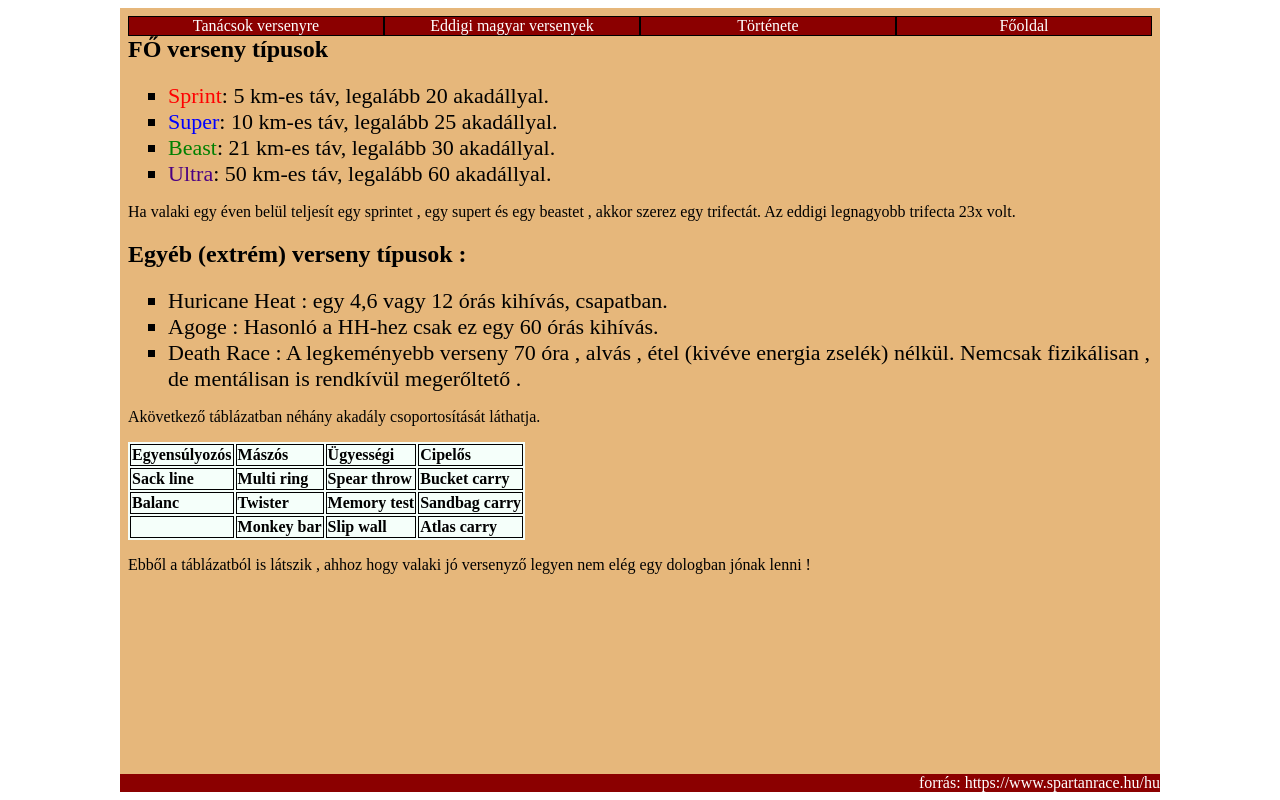
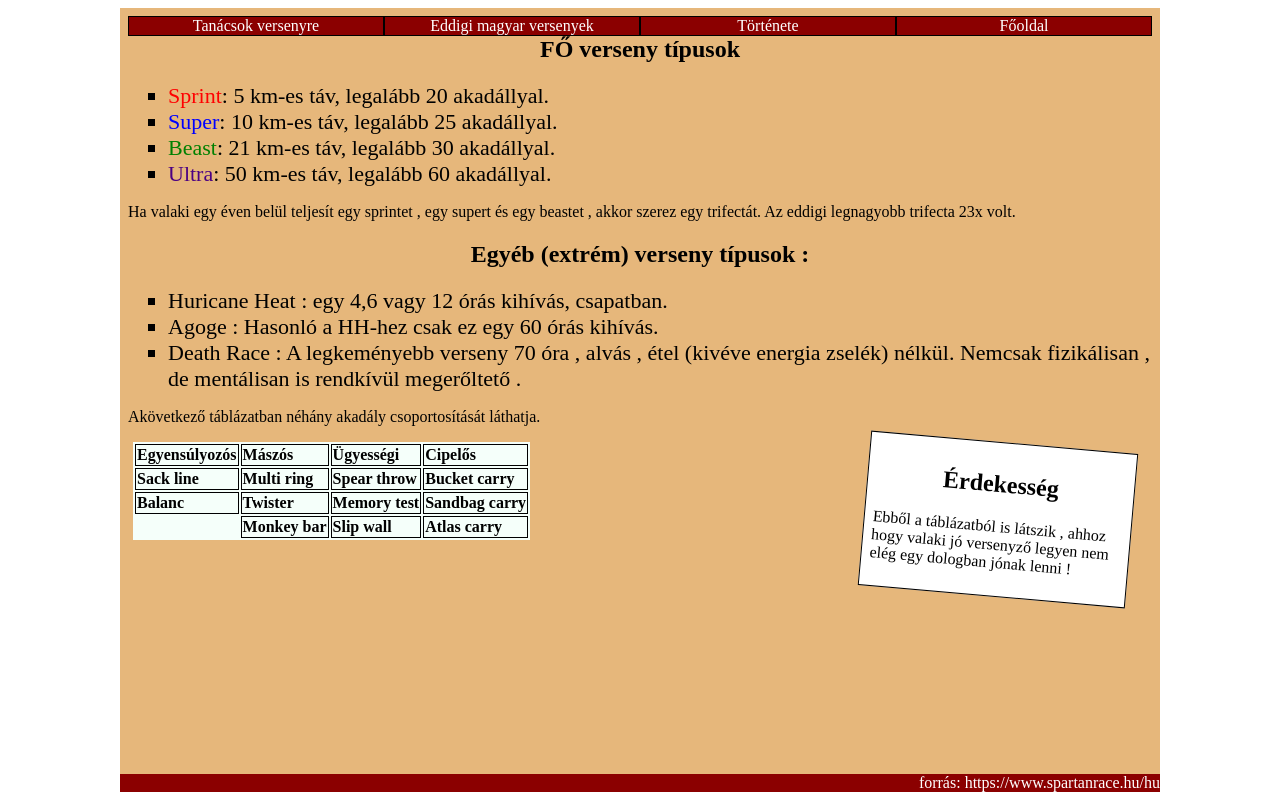
Before and after one commit to jedlikbalint/Spartan-Race.github.io, a plain HTML site: page index.html in a window 1280 px wide. Drawn offline with Linux system fonts and the light colour scheme.

Commit message:
index fejlesztése
index fejlesztése

```diff
--- a/index.html
+++ b/index.html
@@ -1,5 +1,6 @@
 <!DOCTYPE html>
 <html lang="hu">
+
 <head>
     <meta charset="UTF-8">
     <meta http-equiv="X-UA-Compatible" content="IE=edge">
@@ -7,6 +8,7 @@
     <title>Document</title>
     <link rel="stylesheet" href="style.css">
 </head>
+
 <body>
     <div class="container">
         <div class="menu">
@@ -32,7 +34,8 @@
             <li><span style="color: indigo;"> Ultra</span>: 50 km-es táv, legalább 60 akadállyal.</li>
         </ul>
         <p>
-        Ha valaki egy éven belül teljesít egy sprintet , egy supert és egy beastet , akkor szerez egy trifectát. Az eddigi legnagyobb trifecta 23x volt.
+            Ha valaki egy éven belül teljesít egy sprintet , egy supert és egy beastet , akkor szerez egy trifectát. Az
+            eddigi legnagyobb trifecta 23x volt.
 
         </p>
         <h2>
@@ -44,18 +47,25 @@
 
             </li>
             <li>
-            Agoge :  Hasonló a HH-hez csak ez egy 60 órás kihívás.
+                Agoge : Hasonló a HH-hez csak ez egy 60 órás kihívás.
 
             </li>
             <li>
-            Death Race : A legkeményebb verseny 70 óra  , alvás , étel
+                Death Race : A legkeményebb verseny 70 óra , alvás , étel
                 (kivéve energia zselék) nélkül. Nemcsak fizikálisan , de mentálisan is rendkívül megerőltető .
             </li>
         </ul>
         <p>
             Akövetkező táblázatban néhány akadály csoportosítását láthatja.
         </p>
-    <table>
+        <div class="erdekesseg" >
+           <p>
+               <h2>Érdekesség</h2>
+               Ebből a táblázatból is látszik ,
+               ahhoz hogy valaki jó versenyző legyen nem elég egy dologban jónak lenni !
+           </p>
+       </div>
+        <table id="akadályok">
             <tr>
                 <th>
                     Egyensúlyozós
@@ -99,7 +109,7 @@
                 </th>
             </tr>
             <tr>
-            <th>
+                <th id="üres">
 
                 </th>
                 <th>
@@ -113,14 +123,10 @@
                 </th>
             </tr>
         </table>
-<p>
-    Ebből a táblázatból is látszik ,
-    ahhoz hogy valaki jó versenyző legyen nem elég egy dologban jónak lenni !
-</p>
-
     </div>
     <div class="footer">
         forrás: <a href=" https://www.spartanrace.hu/hu" target="_blank">https://www.spartanrace.hu/hu</a>
     </div>
 </body>
+
 </html>
--- a/style.css
+++ b/style.css
@@ -2,6 +2,9 @@
 h1{text-decoration: underline;
 text-align: center;
 font-size: 40px;
+}
+h2{
+    text-align: center;
 }
 ul li{list-style-type: square;
 font-family: 'Times New Roman', Times, serif;
@@ -14,6 +17,7 @@ th{
 }
 table{
     background-color: mintcream;
+    margin: 0px 5px
 }
 .container{
     max-width: 1024px;
@@ -48,3 +52,20 @@ table{
     text-decoration: none;
     color: white;
 }
+.erdekesseg{
+    padding: 8px;
+    background-color:white;
+    border: solid 1px;
+    width: 250px;
+    float: right;
+    margin: 0px 20px;
+    transform:rotate(5deg)
+
+}
+.erdekesseg p {
+    text-align: justify;
+}
+
+#üres{
+    border: none;
+}
```
Lines whose indentation alone changed are shown as unchanged.
